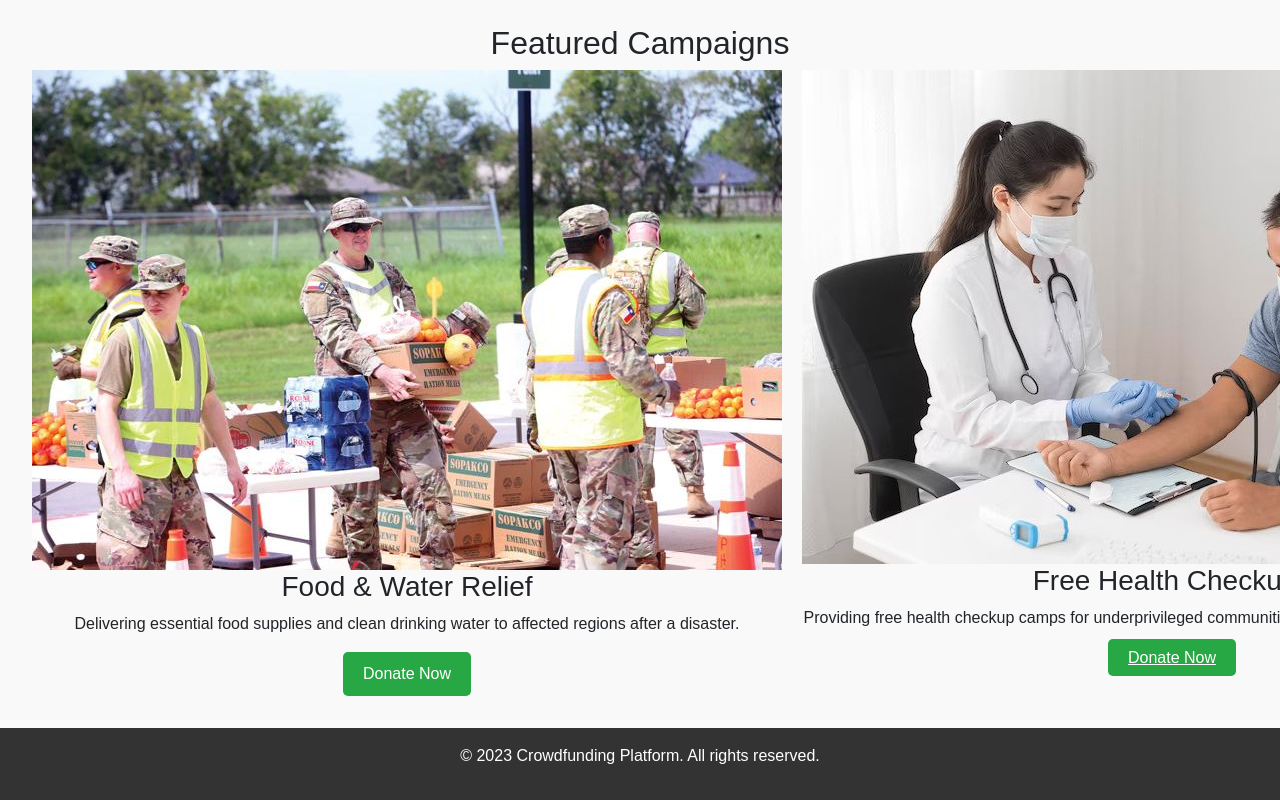
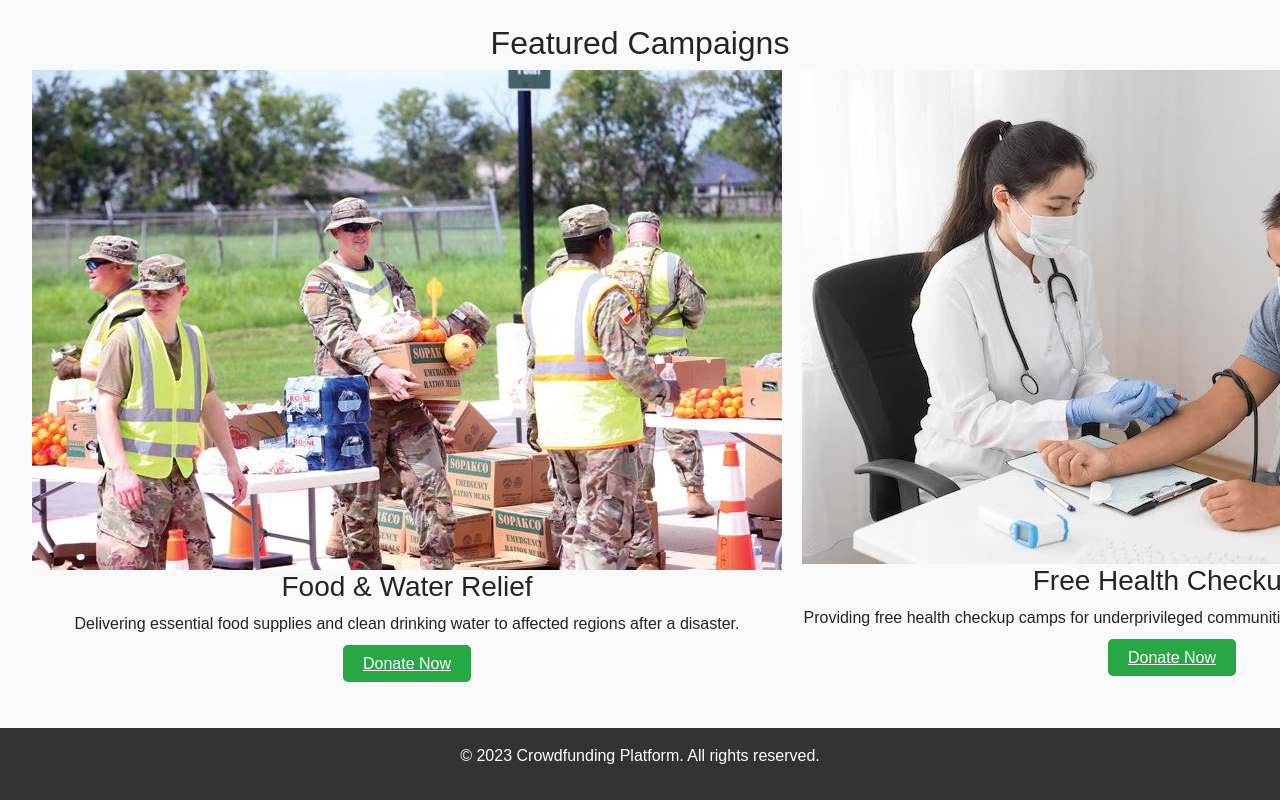
Before and after one commit to Ranna-2/fundraising-platform, a React (Create React App) app in the folder frontend/: page / in a window 1280 px wide. Shown: the part 1191-1991 px from the top of the page. Built offline with nearby package versions, Linux system fonts and the light colour scheme; the HTML template or start-up script is replaced by a standard one.

Commit message:
donation set path

```diff
--- a/frontend/public/donation.html
+++ b/frontend/public/donation.html
@@ -12,7 +12,7 @@
     <!-- Navbar -->
     <nav class="navbar navbar-expand-lg navbar-light bg-light">
         <div class="container">
-            <a class="navbar-brand" href="#"><img src="logo.jpeg" alt="KindledHope.lk" style="height: 40px;"></a>
+            <a class="navbar-brand" href="/"><img src="/images/logo.png" alt="KindledHope.lk" style="height: 40px;"></a>
             <button class="navbar-toggler" type="button" data-bs-toggle="collapse" data-bs-target="#navbarNav" aria-controls="navbarNav" aria-expanded="false" aria-label="Toggle navigation">
                 <span class="navbar-toggler-icon"></span>
             </button>
--- a/frontend/src/Components/HomePage/FeaturedCampaignsSection.js
+++ b/frontend/src/Components/HomePage/FeaturedCampaignsSection.js
@@ -12,7 +12,7 @@ const FeaturedCampaignsSection = () => {
                     <div className="card-content">
                         <h3>Food & Water Relief</h3>
                         <p>Delivering essential food supplies and clean drinking water to affected regions after a disaster.</p>
-                        <button className="donate-btn" style={styles.donateButton}>Donate Now</button>
+                        <a href="Donation.html" className="donate-btn" style={styles.donateButton}>Donate Now</a>
                     </div>
                 </div>
                 <div className="program-card">
```
